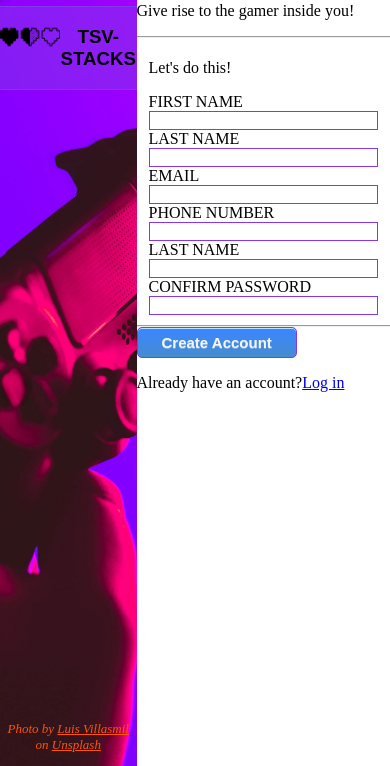
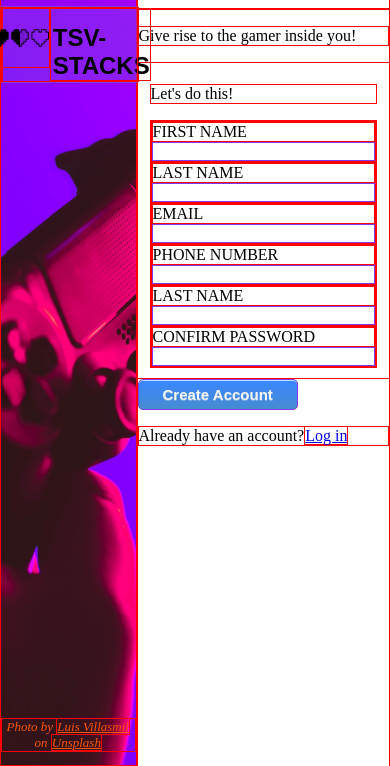
Before and after one commit to tsv-stacks/Project-Sign-Up-Form, a plain HTML site: page index.html in a window 390 px wide. Shown: the part 78-844 px from the top of the page. Drawn offline with Linux system fonts and the light colour scheme; a web font is replaced by a local one.

Commit message:
fixed logo responsiveness

```diff
--- a/index.html
+++ b/index.html
@@ -56,11 +56,11 @@
             </div>
             <div class="cell">
               <label for="password">Last Name</label>
-              <input required type="password" id="last-name" />
+              <input required type="password" id="password" />
             </div>
             <div class="cell">
               <label for="password-confirm">Confirm Password</label>
-              <input required type="password" id="last-name" />
+              <input required type="password" id="password-confirm" />
             </div>
           </div>
         </fieldset>
--- a/styles.css
+++ b/styles.css
@@ -8,7 +8,7 @@
 
 * {
   box-sizing: border-box;
-  /* border: 1px solid red; */
+  border: 1px solid red;
 }
 
 html,
@@ -51,26 +51,29 @@ body {
 }
 
 #logo {
-  width: 35vw;
+  max-width: 35vw;
   display: inline-flex;
   justify-content: center;
   align-content: flex-start;
   color: black;
   font-family: "Common Pixel", sans-serif;
   margin: 0 auto;
+  justify-items: center;
 }
 
 #logo img {
   width: 65px;
   height: 60px;
   flex-grow: 1;
-  opacity: 1;
 }
 
 #logo h3 {
+  font-size: 2rem;
+  padding-top: 12px;
+  padding-left: 2px;
+  margin: 0;
+  text-align: left;
   flex-grow: 3;
-  justify-content: center;
-  align-items: center;
 }
 
 h1 {
@@ -140,3 +143,10 @@ input {
     display: block;
   }
 }
+
+@media (max-width: 876px) {
+  #logo h3 {
+    font-size: 1.5rem;
+    padding-top: 15px;
+  }
+}
```
